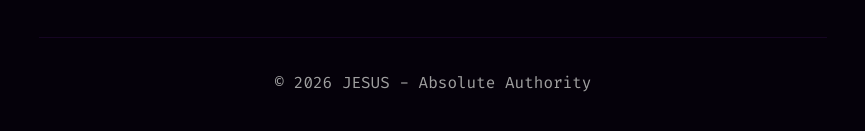
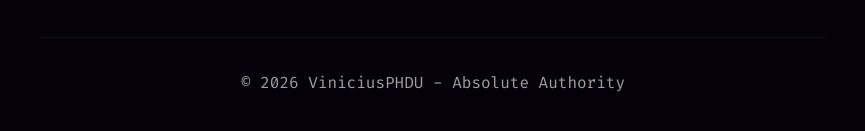
Before and after one commit to ViniciusPHDU20/portfolio-soberano, a React (Vite) app: page / in a window 1280 px wide. Shown: the part 1312-1443 px from the top of the page, without its empty margins (207-1072 px from the left). Built offline with nearby package versions, Linux system fonts and the light colour scheme.

Commit message:
Update branding to ViniciusPHDU

```diff
--- a/index.html
+++ b/index.html
@@ -4,7 +4,7 @@
     <meta charset="UTF-8" />
     <link rel="icon" type="image/svg+xml" href="/vite.svg" />
     <meta name="viewport" content="width=device-width, initial-scale=1.0" />
-    <title>SOVEREIGN ENGINEERING | JESUS</title>
+    <title>SOVEREIGN ENGINEERING | ViniciusPHDU</title>
     <link rel="preconnect" href="https://fonts.googleapis.com">
     <link rel="preconnect" href="https://fonts.gstatic.com" crossorigin>
     <link href="https://fonts.googleapis.com/css2?family=Fira+Code:wght@300..700&family=Inter:wght@100..900&family=Space+Grotesk:wght@300..700&display=swap" rel="stylesheet">
--- a/src/App.tsx
+++ b/src/App.tsx
@@ -82,7 +82,7 @@ const App: React.FC = () => {
 
       {/* Footer */}
       <footer className="footer">
-        <p className="mono">© 2026 JESUS - Absolute Authority</p>
+        <p className="mono">© 2026 ViniciusPHDU - Absolute Authority</p>
       </footer>
 
       <style>{`
```
